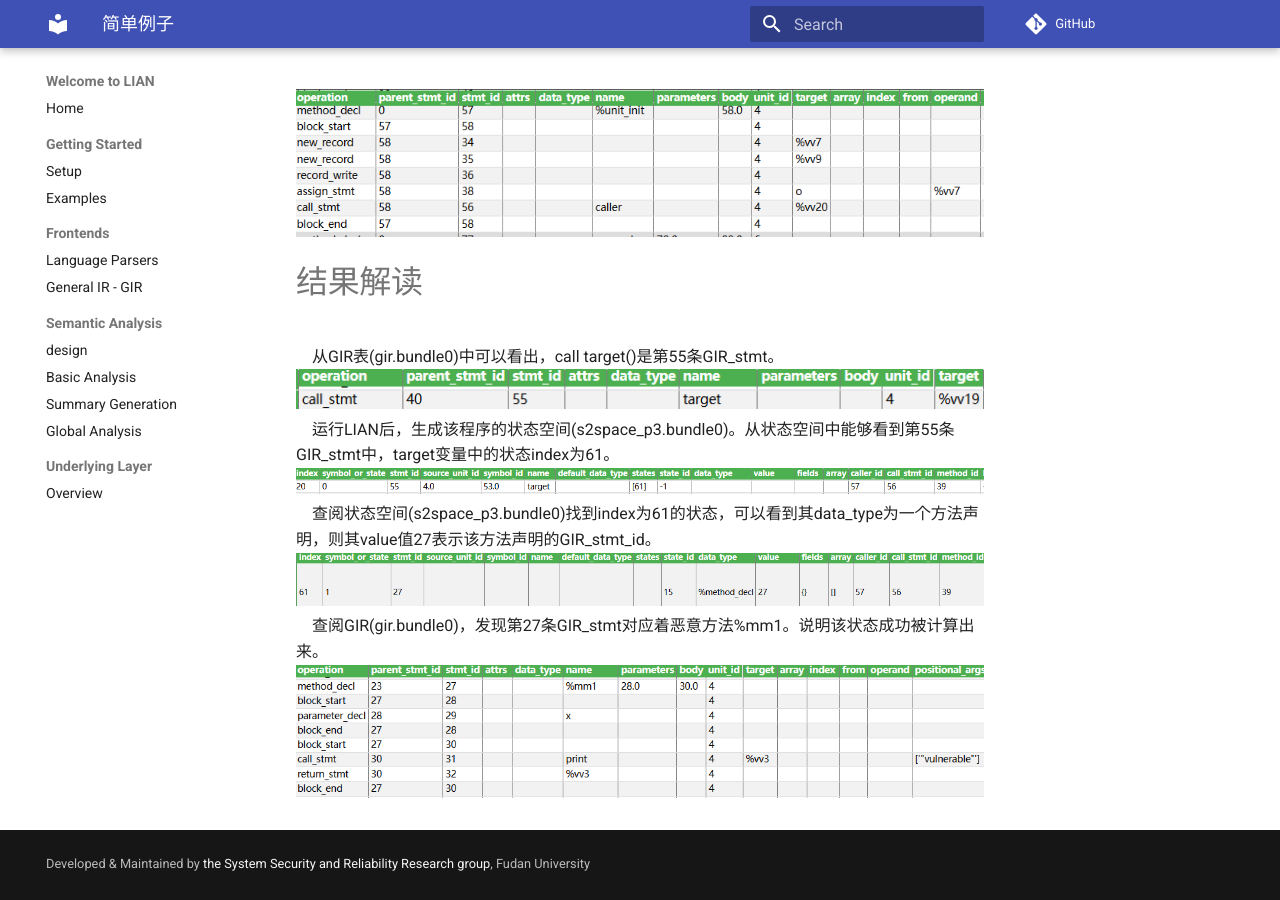
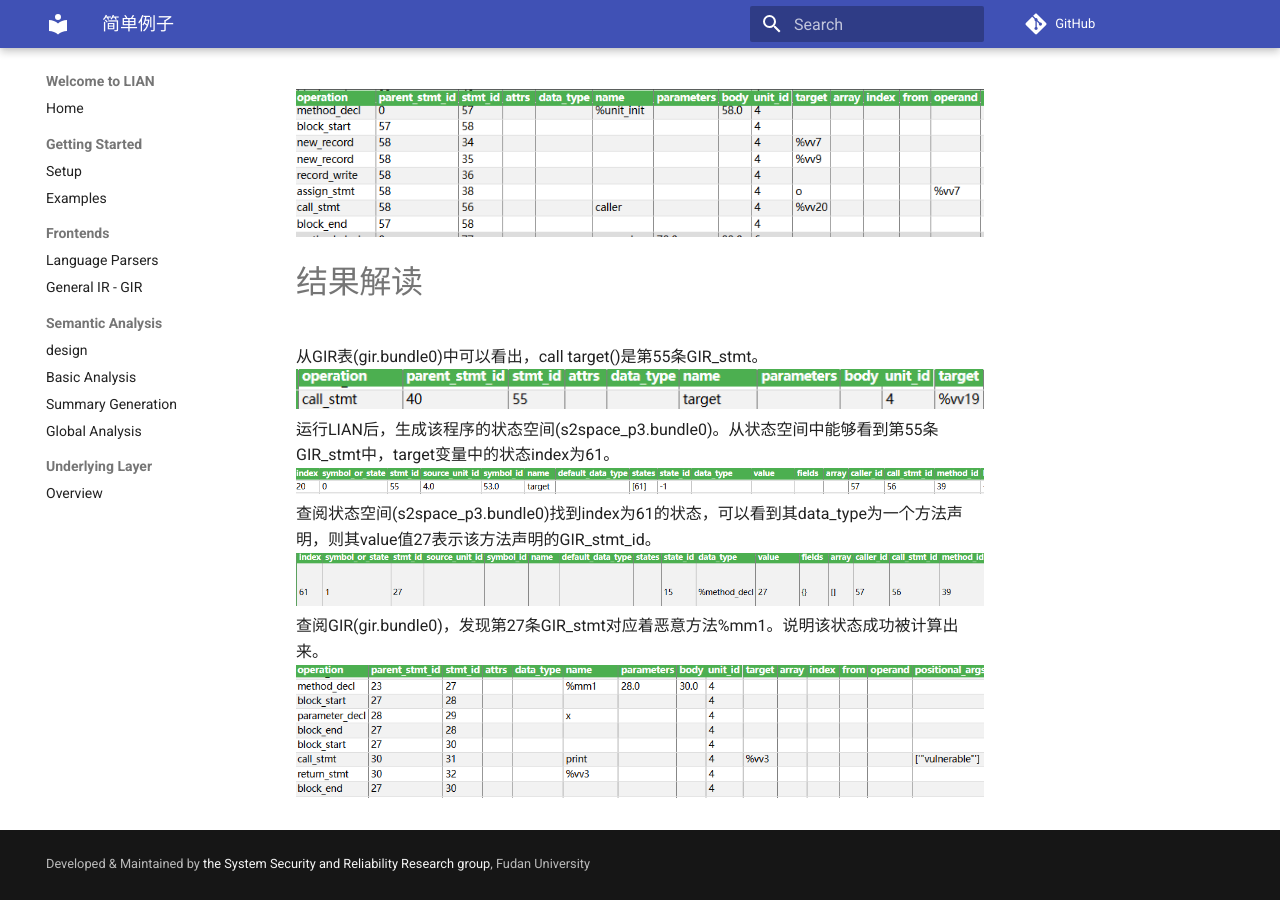
Before and after one commit to yang-guangliang/lian, an MkDocs documentation site: the page built from docs/zh/examples.md, in a window 1280 px wide and 900 px high, scrolled down 2718 px. Built offline with MkDocs 1.6.1 and Material for MkDocs 9.7.7, drawn with Linux system fonts in a browser that asks for light colours; comment, search, counter and statistics services are not loaded.

````diff
--- a/docs/zh/examples.md
+++ b/docs/zh/examples.md
@@ -27,24 +27,24 @@ scripts/test.sh <example.py> #仅限测试
 ```
 ----
 # 运行截图
-![输入图片说明](../img/Snipaste_2025-04-23_16-14-07.png)
+![输入图片说明](../img/Snipaste_2025-04-23_16-14-07.png)<br>
 ![输入图片说明](../img/image%20(1).png)
 
 ----
 # GIR结果
-## callee函数定义
-![输入图片说明](../img/image%20(2).png)
-## caller函数定义
-![输入图片说明](../img/image%20(3).png)
-## %unit_init函数定义
-![输入图片说明](../img/image%20(4).png)
+## callee函数定义<br>
+![输入图片说明](../img/image%20(2).png)<br>
+## caller函数定义<br>
+![输入图片说明](../img/image%20(3).png)<br>
+## %unit_init函数定义<br>
+![输入图片说明](../img/image%20(4).png)<br>
 ----
 # 结果解读
-&emsp;从GIR表(gir.bundle0)中可以看出，call target()是第55条GIR_stmt。<br>
+从GIR表(gir.bundle0)中可以看出，call target()是第55条GIR_stmt。<br>
 ![输入图片说明](../img/image%20(5).png)<br>
-&emsp;运行LIAN后，生成该程序的状态空间(s2space_p3.bundle0)。从状态空间中能够看到第55条GIR_stmt中，target变量中的状态index为61。<br>
-![输入图片说明](../img/image%20(6).png)
-&emsp;查阅状态空间(s2space_p3.bundle0)找到index为61的状态，可以看到其data_type为一个方法声明，则其value值27表示该方法声明的GIR_stmt_id。<br>
-![输入图片说明](../img/image%20(7).png)
-&emsp;查阅GIR(gir.bundle0)，发现第27条GIR_stmt对应着恶意方法%mm1。说明该状态成功被计算出来。<br>
-![输入图片说明](../img/image%20(8).png)
+运行LIAN后，生成该程序的状态空间(s2space_p3.bundle0)。从状态空间中能够看到第55条GIR_stmt中，target变量中的状态index为61。<br>
+![输入图片说明](../img/image%20(6).png)<br>
+查阅状态空间(s2space_p3.bundle0)找到index为61的状态，可以看到其data_type为一个方法声明，则其value值27表示该方法声明的GIR_stmt_id。<br>
+![输入图片说明](../img/image%20(7).png)<br>
+查阅GIR(gir.bundle0)，发现第27条GIR_stmt对应着恶意方法%mm1。说明该状态成功被计算出来。<br>
+![输入图片说明](../img/image%20(8).png)<br>
````
